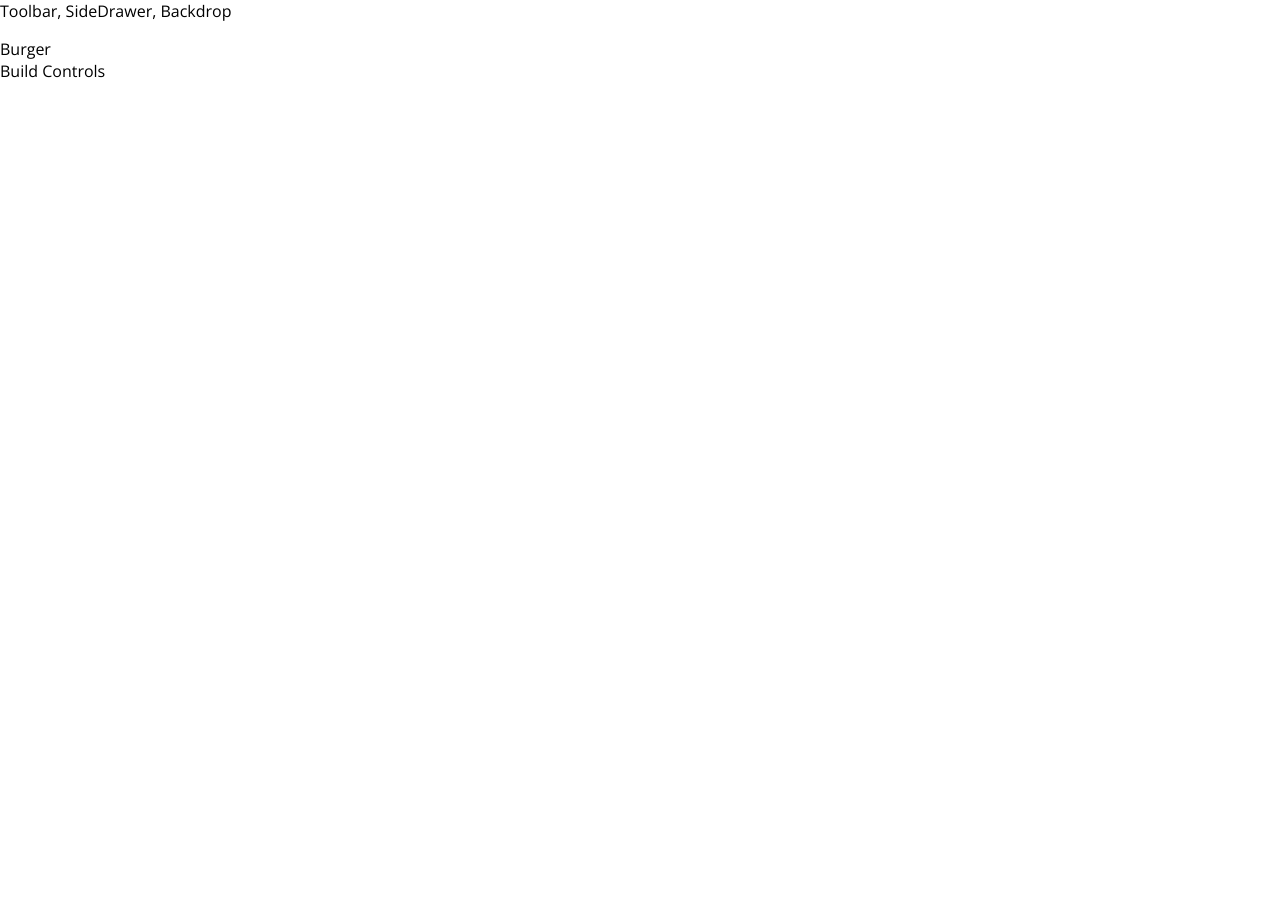
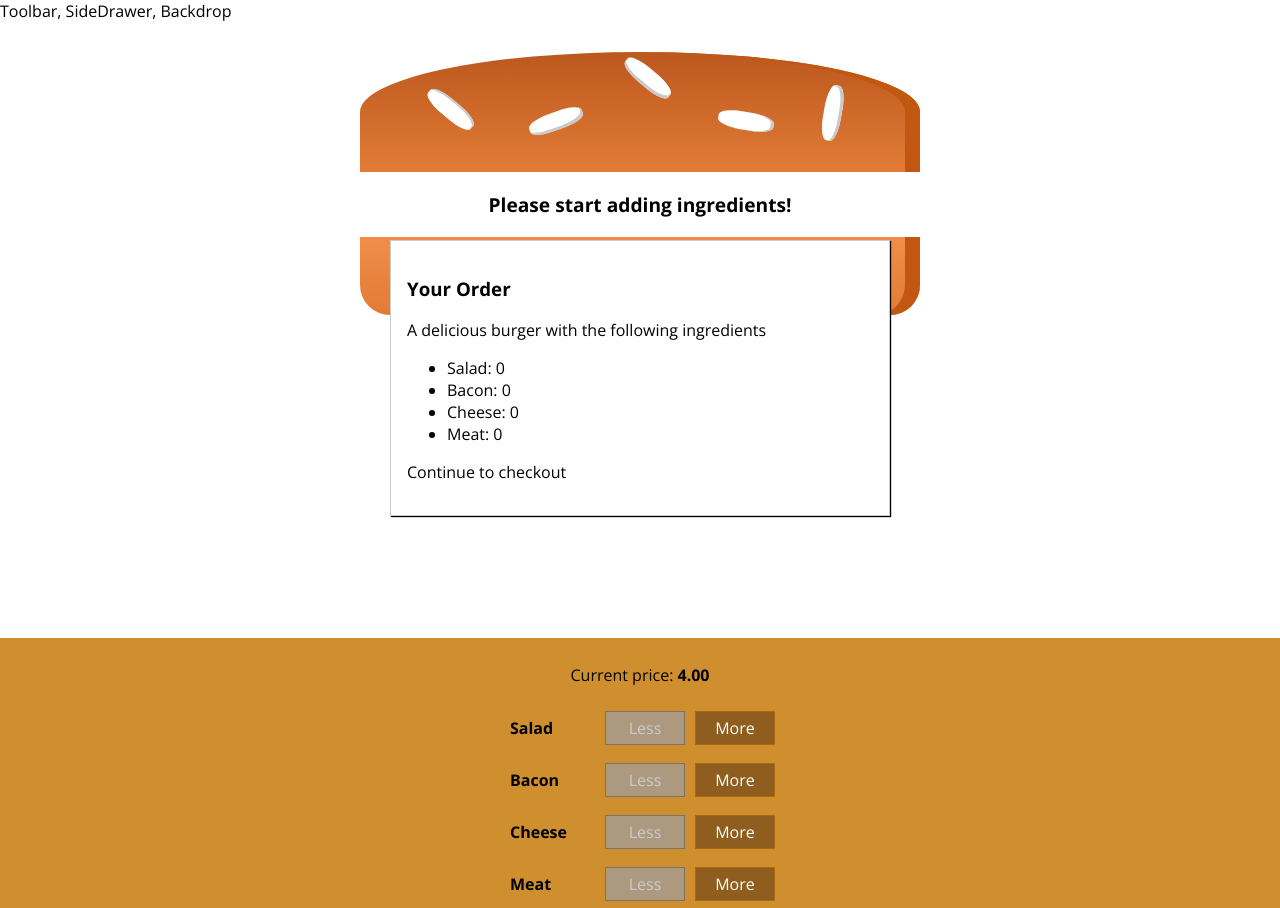
Before and after one commit to richardtbell/react_learning, a React app: page / in a window 1280 px wide. Shown: the top 908 px of the page. Before the commit the page ends 800 px from the top, so only its background shows below. Built offline with nearby package versions, Linux system fonts and the light colour scheme.

Commit message:
lecture 120

```diff
--- /dev/null
+++ b/src/components/Burger/BuildControls/BuildControl/BuildControl.css
@@ -0,0 +1,56 @@
+.BuildControl {
+    display: flex;
+    justify-content: space-between;
+    align-items: center;
+    margin: 5px 0;
+}
+
+.BuildControl button {
+    display: block;
+    font: inherit;
+    padding: 5px;
+    margin: 0 5px;
+    width: 80px;
+    border: 1px solid #AA6817;
+    cursor: pointer;
+    outline: none;
+}
+
+.BuildControl button:disabled {
+    background-color: #AC9980;
+    border: 1px solid #7E7365;
+    color: #ccc;
+    cursor: default;
+}
+
+.BuildControl button:hover:disabled {
+    background-color: #AC9980;
+    color: #ccc;
+    cursor: not-allowed;
+}
+
+.Label {
+    padding: 10px;
+    font-weight: bold;
+    width: 80px;
+}
+
+.BuildControl .Less {
+    background-color: #D39952;
+    color: white;
+}
+
+.BuildControl .More {
+    background-color: #8F5E1E;
+    color: white;
+}
+
+.BuildControl .Less:hover, .BuildControl .Less:active {
+    background-color: #DAA972;
+    color: white;
+}
+
+.BuildControl .More:hover,.BuildControl .More:active {
+    background-color: #99703F;
+    color: white;
+}
--- /dev/null
+++ b/src/components/Burger/BuildControls/BuildControl/BuildControl.js
@@ -0,0 +1,16 @@
+import React from 'react'
+import classes from './BuildControl.css'
+
+const buildControl = props => (
+    <div className={classes.BuildControl}>
+        <div className={classes.Label}>{props.label}</div>
+        <button
+            onClick={props.removed}
+            className={classes.Less}
+            disabled={props.disabled}
+        >Less</button>
+        <button onClick={props.added} className={classes.More}>More</button>
+    </div>
+)
+
+export default buildControl
--- /dev/null
+++ b/src/components/Burger/BuildControls/BuildControls.css
@@ -0,0 +1,51 @@
+.BuildControls {
+    width: 100%;
+    background-color: #CF8F2E;
+    display: flex;
+    flex-flow: column;
+    align-items: center;
+    box-shadow: 0 2px 1px #ccc;
+    margin: auto;
+    padding: 10px 0;
+}
+
+.OrderButton {
+    background-color: #DAD735;
+    outline: none;
+    cursor: pointer;
+    border: 1px solid #966909;
+    color: #966909;
+    font-family: inherit;
+    font-size: 1.2em;
+    padding: 15px 30px;
+    box-shadow: 2px 2px 2px #966909;
+}
+
+.OrderButton:hover, .OrderButton:active {
+    background-color: #A0DB41;
+    border: 1px solid #966909;
+    color: #966909;
+}
+
+.OrderButton:disabled {
+    background-color: #C7C6C6;
+    cursor: not-allowed;
+    border: 1px solid #ccc;
+    color: #888888;
+}
+
+.OrderButton:not(:disabled) {
+    animation: enable 0.3s linear;
+}
+
+@keyframes enable {
+    0% {
+        transform: scale(1);
+    }
+    60% {
+        transform: scale(1.1);
+    }
+    100% {
+        transform: scale(1);
+    }
+}
--- /dev/null
+++ b/src/components/Burger/BuildControls/BuildControls.js
@@ -0,0 +1,35 @@
+import React from 'react'
+import classes from './BuildControls.css'
+
+import BuildControl from './BuildControl/BuildControl'
+
+const controls = [
+    { label: 'Salad', type: 'salad' },
+    { label: 'Bacon', type: 'bacon' },
+    { label: 'Cheese', type: 'cheese' },
+    { label: 'Meat', type: 'meat' }
+]
+
+const buildControls = props => (
+    <div className={classes.BuildControls}>
+        <p>Current price: <strong>{props.price.toFixed(2)}</strong></p>
+        {controls.map(ctrl => (
+            <BuildControl
+                key={ctrl.label}
+                label={ctrl.label}
+                added={() => props.ingredientAdded(ctrl.type)}
+                removed={() => props.ingredientRemoved(ctrl.type)}
+                disabled={props.disabled[ctrl.type]}
+            />
+        ))}
+        <button
+            className={classes.OrderButton}
+            disabled={!props.purchasable}
+        >ORDER NOW</button>
+    </div>
+
+)
+
+
+
+export default buildControls
--- /dev/null
+++ b/src/components/Burger/Burger.css
@@ -0,0 +1,30 @@
+.Burger {
+    width: 100%;
+    margin: auto;
+    height: 250px;
+    overflow: auto;
+    text-align: center;
+    font-weight: bold;
+    font-size: 1.2rem;
+}
+
+@media (min-width: 500px) and (min-height: 400px) {
+    .Burger {
+        width: 350px;
+        height: 300px;
+    }
+}
+
+@media (min-width: 500px) and (min-height: 401px) {
+    .Burger {
+        width: 450px;
+        height: 400px;
+    }
+}
+
+@media (min-width: 1000px) and (min-height: 700px) {
+    .Burger {
+        width: 700px;
+        height: 600px;
+    }
+}
--- a/src/components/Burger/Burger.js
+++ b/src/components/Burger/Burger.js
@@ -0,0 +1,27 @@
+import React from 'react'
+import classes from './Burger.css'
+import BurgerIngredient from './BurgerIngredient/BurgerIngredient'
+
+
+const burger = props => {
+    let transformedIngredients = Object.keys(props.ingredients).map(igKey => {
+        return [...Array(props.ingredients[igKey])].map((_, index) => {
+            return <BurgerIngredient type={igKey} key={igKey + index} />
+        })
+    }).reduce((arr, el) => {
+        return arr.concat(el)
+    }, [])
+
+    if ( transformedIngredients.length === 0 ) {
+        transformedIngredients = <p>Please start adding ingredients!</p>
+    }
+    return (
+        <div className={classes.Burger}>
+            <BurgerIngredient type="bread-top"/>
+            {transformedIngredients}
+            <BurgerIngredient type="bread-bottom"/>
+        </div>
+    )
+}
+
+export default burger
--- a/src/components/Burger/BurgerIngredient/BurgerIngredient.js
+++ b/src/components/Burger/BurgerIngredient/BurgerIngredient.js
@@ -1,10 +1,11 @@
-import React from 'react'
-import classes from './BurgerIngredient'
+import React, {Component} from 'react'
+import classes from './BurgerIngredient.css'
 import PropTypes from 'prop-types'
 
-const burgerIngredient = props => {
+class BurgerIngredient extends Component {
+    render () {
         let ingredient = null
-    switch (props.type) {
+        switch (this.props.type) {
             case ('bread-bottom'):
                 ingredient = <div className={classes.BreadBottom}></div>
                 break
@@ -17,21 +18,28 @@
                 )
                 break
             case ('meat'):
-            ingredient = <div className=classes.Meat></div>
+                ingredient = <div className={classes.Meat}></div>
                 break
             case ('cheese'):
-            ingredient = <div className=classes.Cheese></div>
+                ingredient = <div className={classes.Cheese}></div>
                 break
             case ('salad'):
-            ingredient = <div className=classes.Salad></div>
+                ingredient = <div className={classes.Salad}></div>
                 break
             case ('bacon'):
-            ingredient = <div className=classes.Bacon></div>
+                ingredient = <div className={classes.Bacon}></div>
                 break
             default:
                 ingredient = null
         }
+
         return ingredient
     }
+}
 
-export default burgerIngredient
+
+BurgerIngredient.propTypes = {
+    type: PropTypes.string.isRequired
+}
+
+export default BurgerIngredient
--- /dev/null
+++ b/src/components/Burger/OrderSummary/OrderSummary.js
@@ -0,0 +1,20 @@
+import React from 'react'
+import Aux from '../../../hoc/Aux'
+
+const orderSummary = props => {
+    const ingredientSummary = Object.keys(props.ingredients).map(igKey => {
+        return <li key={igKey}><span style={{textTransform: 'capitalize'}}>{igKey}</span>: {props.ingredients[igKey]}</li>
+    })
+    return (
+        <Aux>
+            <h3>Your Order</h3>
+            <p>A delicious burger with the following ingredients</p>
+            <ul>
+                {ingredientSummary}
+            </ul>
+            <p>Continue to checkout</p>
+        </Aux>
+    )
+}
+
+export default orderSummary
--- /dev/null
+++ b/src/components/UI/Modal/Modal.css
@@ -0,0 +1,20 @@
+.Modal {
+    position: fixed;
+    z-index: 500;
+    background-color: white;
+    width: 70%;
+    border: 1px solid #ccc;
+    box-shadow: 1px 1px 1px black;
+    padding: 16px;
+    left: 15%;
+    top: 30%;
+    box-sizing: border-box;
+    transition: all 0.3s ease-out;
+}
+
+@media (min-width: 600px) {
+    .Modal {
+        width: 500px;
+        left: calc(50% - 250px);
+    }
+}
--- /dev/null
+++ b/src/components/UI/Modal/Modal.js
@@ -0,0 +1,10 @@
+import React from 'react'
+import classes from './Modal.css'
+
+const modal = props => (
+    <div className={classes.Modal}>
+        {props.children}
+    </div>
+)
+
+export default modal
--- a/src/containers/BurgerBuilder/BurgerBuilder.js
+++ b/src/containers/BurgerBuilder/BurgerBuilder.js
@@ -1,13 +1,85 @@
 import React, { Component } from 'react'
 import Aux from '../../hoc/Aux'
+import Burger from '../../components/Burger/Burger'
+import BuildControls from '../../components/Burger/BuildControls/BuildControls'
+import Modal from '../../components/UI/Modal/Modal'
+import OrderSummary from '../../components/Burger/OrderSummary/OrderSummary'
 
+const INGREDIENT_PRICES = {
+            salad: 0.5,
+            bacon: 0.7,
+            cheese: 0.4,
+            meat: 1.3
+}
 
 class BurgerBuilder extends Component {
+    state = {
+        ingredients: {
+            salad: 0,
+            bacon: 0,
+            cheese: 0,
+            meat: 0
+        },
+        totalPrice: 4,
+        purchasable: false
+    }
+
+    updatePuchaseState(ingredients) {
+        const sum = Object.keys(ingredients).map(igKey => {
+            return ingredients[igKey]
+        }).reduce((sum, el) => {
+            return sum + el
+        }, 0)
+        this.setState({purchasable: sum > 0})
+    }
+
+    addIngredientHandler = type => {
+        const oldCount = this.state.ingredients[type]
+        const updatedCount = oldCount + 1
+        const updatedIngredients = {...this.state.ingredients}
+        updatedIngredients[type] = updatedCount;
+        const priceAddition = INGREDIENT_PRICES[type]
+        const oldPrice = this.state.totalPrice
+        const newPrice = oldPrice + priceAddition
+        this.setState({totalPrice: newPrice, ingredients: updatedIngredients})
+        this.updatePuchaseState(updatedIngredients)
+    }
+
+    removeIngredientHandler = type => {
+        const oldCount = this.state.ingredients[type]
+        if (oldCount <= 0) {
+            return
+        }
+        const updatedCount = oldCount - 1
+        const updatedIngredients = {...this.state.ingredients}
+        updatedIngredients[type] = updatedCount;
+        const priceDeduction = INGREDIENT_PRICES[type]
+        const oldPrice = this.state.totalPrice
+        const newPrice = oldPrice - priceDeduction
+        this.setState({totalPrice: newPrice, ingredients: updatedIngredients})
+        this.updatePuchaseState(updatedIngredients)
+    }
+
     render () {
+        const disabledInfo = {
+            ...this.state.ingredients
+        }
+        for (let key in disabledInfo) {
+            disabledInfo[key] = disabledInfo[key] <= 0
+        }
         return (
             <Aux>
-                <div>Burger</div>
-                <div>Build Controls</div>
+                <Modal>
+                    <OrderSummary ingredients={this.state.ingredients} />
+                </Modal>
+                <Burger ingredients={this.state.ingredients}/>
+                <BuildControls
+                    ingredientAdded={this.addIngredientHandler}
+                    ingredientRemoved={this.removeIngredientHandler}
+                    disabled={disabledInfo}
+                    price={this.state.totalPrice}
+                    purchasable={this.state.purchasable}
+                />
             </Aux>
         )
     }
```
Also changed, not shown: src/components/UI/Backdrop/Backdrop.js (added), 1 other file (tests, documents, lock files or other folders). Lines whose indentation alone changed are shown as unchanged.
